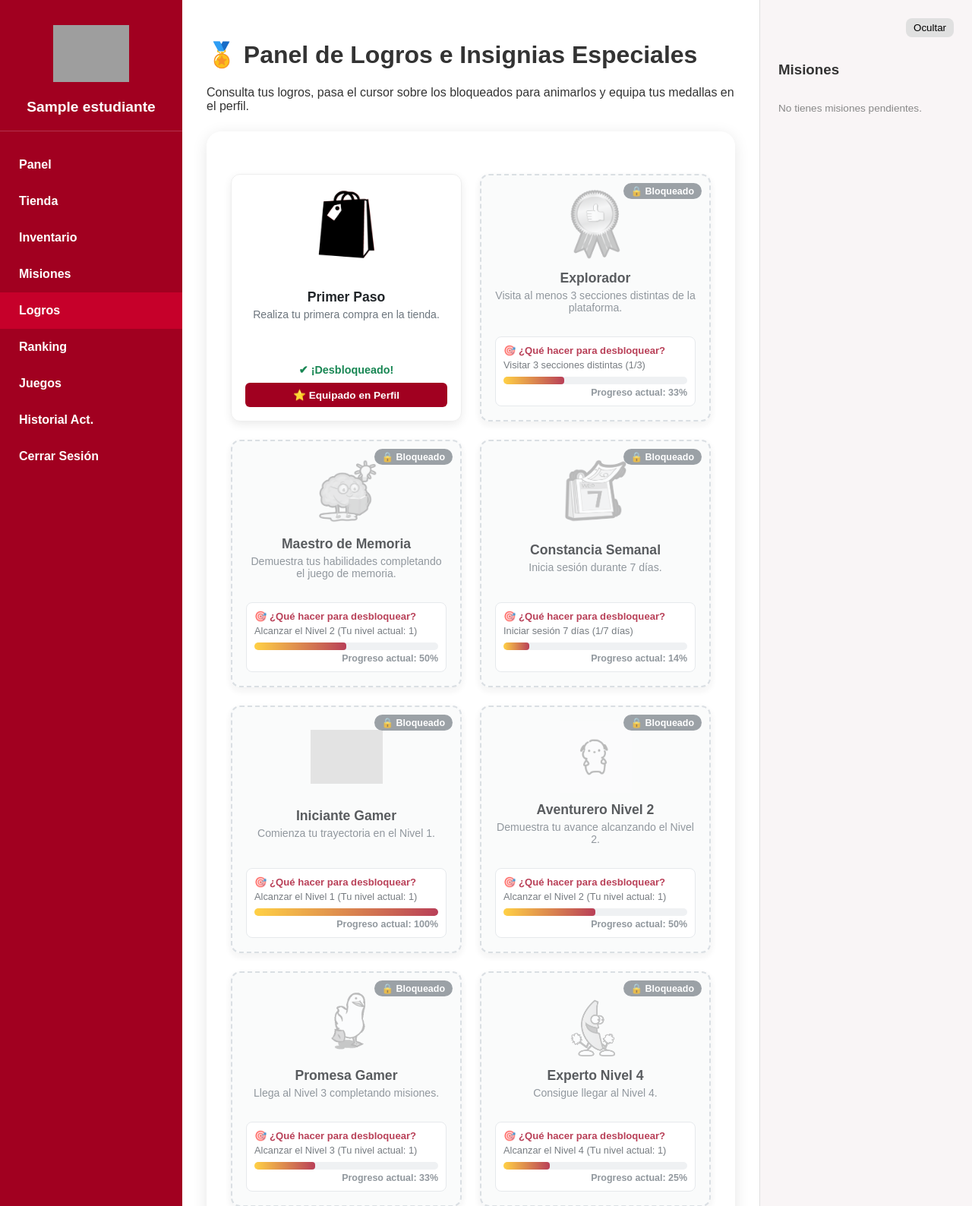
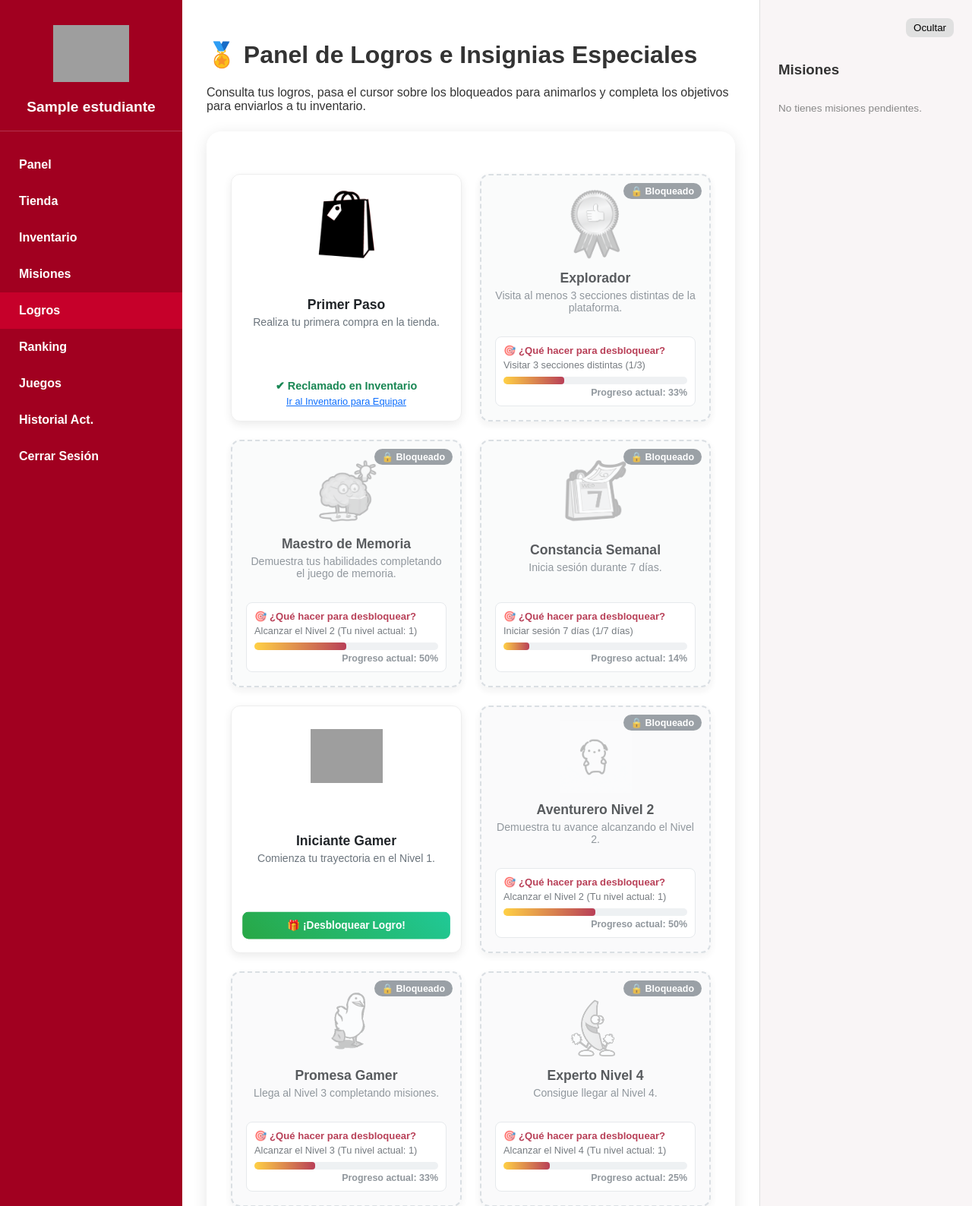
Before and after one commit to XYMAXIMUS/Tesis_grupo3.2, a Flask app: page /logros in a window 1280 px wide. Shown: the top 1588 px of the page at 76% size. Run offline with Flask 3, Linux system fonts and the light colour scheme; the visitor is signed in with stand-in values (Sample User, id 1); tables that the repository leaves empty hold one stand-in row (values such as "Sample post"); grey boxes marked "Sample" are stand-in pictures; grey boxes are pictures that could not be loaded.

Commit message:
Update logros.html

```diff
--- a/templates/logros.html
+++ b/templates/logros.html
@@ -61,12 +61,6 @@
     z-index: 2;
 }
 
-.estado-completado {
-    color: #198754;
-    font-weight: bold;
-    font-size: 0.9em;
-}
-
 .logro-barra-outer {
     background: #e9ecef;
     border-radius: 10px;
@@ -79,19 +73,63 @@
     height: 100%;
     transition: width 0.5s ease;
 }
+
+/* Ventanas Modales y Botón de Reclamar */
+.modal-overlay {
+    position: fixed;
+    top: 0; left: 0; width: 100%; height: 100%;
+    background: rgba(0, 0, 0, 0.7);
+    display: flex; align-items: center; justify-content: center;
+    z-index: 9999;
+    backdrop-filter: blur(4px);
+}
+
+.modal-box {
+    background: #ffffff;
+    padding: 2.2em;
+    border-radius: 18px;
+    text-align: center;
+    max-width: 440px;
+    width: 90%;
+    box-shadow: 0 10px 30px rgba(0,0,0,0.3);
+    animation: popIn 0.35s cubic-bezier(0.175, 0.885, 0.32, 1.275);
+}
+
+@keyframes popIn {
+    0% { transform: scale(0.5); opacity: 0; }
+    100% { transform: scale(1); opacity: 1; }
+}
+
+.btn-reclamar-anim {
+    background: linear-gradient(45deg, #28a745, #20c997);
+    color: white;
+    font-weight: bold;
+    padding: 10px 15px;
+    border-radius: 8px;
+    border: none;
+    cursor: pointer;
+    width: 100%;
+    animation: pulseBtn 1.5s infinite;
+}
+
+@keyframes pulseBtn {
+    0% { transform: scale(1); }
+    50% { transform: scale(1.03); }
+    100% { transform: scale(1); }
+}
 </style>
 
 <div class="bienvenida-box">
     <h1>🏅 Panel de Logros e Insignias Especiales</h1>
-    <p>Consulta tus logros, pasa el cursor sobre los bloqueados para animarlos y equipa tus medallas en el perfil.</p>
+    <p>Consulta tus logros, pasa el cursor sobre los bloqueados para animarlos y completa los objetivos para enviarlos a tu inventario.</p>
 </div>
 
 <div class="fondo-blur">
     <div class="logros-grid">
         {% for item in logros %}
-            <div class="logro-card {% if not item.desbloqueado %}bloqueado{% endif %}">
+            <div class="logro-card {% if not item.desbloqueado and item.progreso < 100 %}bloqueado{% endif %}">
 
-                {% if not item.desbloqueado %}
+                {% if not item.desbloqueado and item.progreso < 100 %}
                     <div class="candado-overlay">🔒 Bloqueado</div>
                 {% endif %}
 
@@ -113,13 +151,15 @@
 
                 {% if item.desbloqueado %}
                     <div style="margin-top: 0.5em; text-align: center;">
-                        <span class="estado-completado">✔ ¡Desbloqueado!</span>
-                        <a href="{{ url_for('equipar_logro', logro_id=item.logro.id) }}"
-                           class="btn-equipar"
-                           style="margin-top: 0.6em; font-size: 0.85em; display: block; padding: 8px; background: #a10020; color: white; border-radius: 6px; text-decoration: none; font-weight: bold;">
-                            {% if item.equipado %}⭐ Equipado en Perfil{% else %}Equipar Insignia{% endif %}
+                        <span style="color: #198754; font-weight: bold; font-size: 0.9em;">✔ Reclamado en Inventario</span>
+                        <a href="{{ url_for('inventario') }}" style="display: block; font-size: 0.8em; color: #0d6efd; margin-top: 4px; text-decoration: underline;">
+                            Ir al Inventario para Equipar
                         </a>
                     </div>
+                {% elif item.progreso >= 100 %}
+                    <button class="btn-reclamar-anim" onclick="mostrarModalDesbloqueo('{{ item.logro.id }}', '{{ item.logro.nombre }}', '{{ url_for('static', filename='img/' + item.logro.imagen_url) }}')">
+                        🎁 ¡Desbloquear Logro!
+                    </button>
                 {% else %}
                     <div style="margin-top: 0.5em; text-align: left; background: #ffffff; padding: 10px; border-radius: 8px; border: 1px solid #dee2e6;">
                         <div style="font-size: 0.82em; color: #a10020; font-weight: bold; margin-bottom: 4px;">
@@ -143,4 +183,28 @@
     </div>
 </div>
 
+<div id="modalDesbloqueo" class="modal-overlay" style="display:none;">
+    <div class="modal-box">
+        <h2 style="color: #a10020; margin-bottom: 5px;">🎉 ¡LOGRO DESBLOQUEADO! 🎉</h2>
+        <img id="modalLogroImg" src="" style="width: 100px; height: 100px; object-fit: contain; margin: 15px 0;">
+        <h3 id="modalLogroNombre" style="color: #212529;"></h3>
+        <p style="color: #198754; font-weight: bold; margin-top: 10px;">¡Felicitaciones! Has completado todos los requisitos.</p>
+        <p style="font-size: 0.82em; color: #6c757d; margin-top: 5px;">
+            * Tu logro/insignia ha sido enviado a tu <b>Inventario</b>. Puedes ir allí en cualquier momento para equiparlo en tu perfil público.
+        </p>
+        <a id="modalConfirmarBtn" href="#" class="btn-reclamar-anim" style="display: block; text-decoration: none; margin-top: 15px;">
+            Aceptar y Reclamar
+        </a>
+    </div>
+</div>
+
+<script>
+function mostrarModalDesbloqueo(id, nombre, imgUrl) {
+    document.getElementById('modalLogroNombre').innerText = nombre;
+    document.getElementById('modalLogroImg').src = imgUrl;
+    document.getElementById('modalConfirmarBtn').href = "/reclamar_logro/" + id;
+    document.getElementById('modalDesbloqueo').style.display = 'flex';
+}
+</script>
+
 {% endblock %}
```
